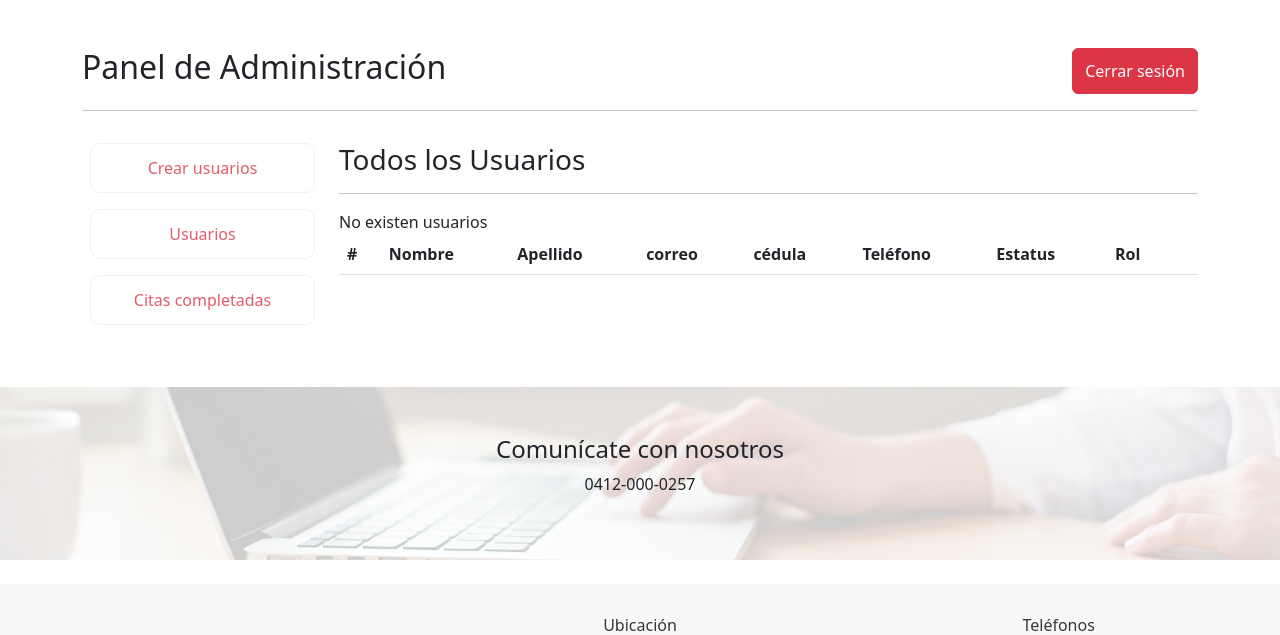
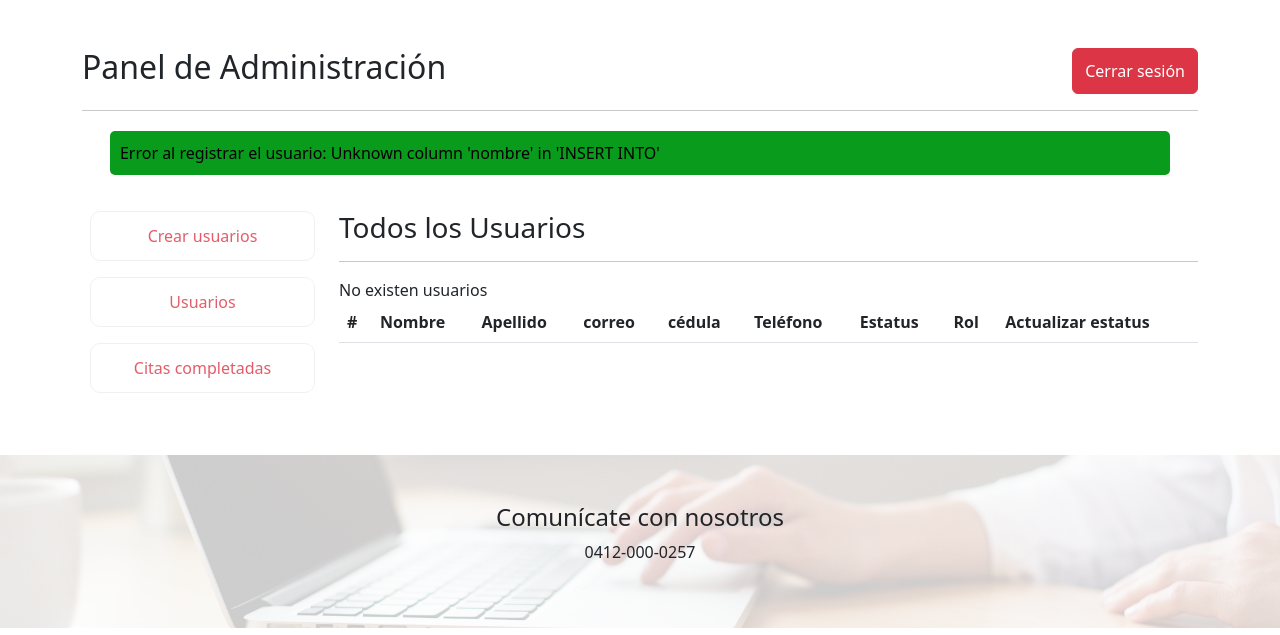
Before and after one commit to Freddyjr31/Rehab, a PHP site: the page made by php/admin.php in a window 1280 px wide, after a click on "Usuarios". Shown: the part 121-756 px from the top of the page. Run offline with PHP 8.4, Linux system fonts and the light colour scheme; a user stored in the database is signed in; data comes from the database, SQL or seed files in the repository; tables that the repository leaves empty or names only in its code hold one stand-in row (values such as "Sample post"); lists and menus that the app fills with data are empty.

Commit message:
actualización de estado de usuarios terminado

```diff
--- a/php/admin.php
+++ b/php/admin.php
@@ -29,6 +29,19 @@
 
 $sql7 = "SELECT * FROM servicios";
 $servicios = $mysqli->query($sql7);
+
+$sql8 = "SELECT * FROM estatus_usuario";
+$estatus_usuarios = $mysqli->query($sql8);
+
+$ids = array();
+$estatus = array();
+
+if ($estatus_usuarios->num_rows > 0) {
+    while ($fila8 = $estatus_usuarios->fetch_assoc()) {
+        array_push($ids, $fila8['id']);
+        array_push($estatus,$fila8['estatus_usuario']);
+    }
+}
 
 ?>
 <!DOCTYPE html>
@@ -79,6 +92,30 @@
 
             </div>
             <hr>
+            <?php
+            if (isset($_GET['error'])) {
+            ?>
+                <p class="error">
+                    <?php
+                    echo $_GET['error']
+                    ?>
+
+                </p>
+            <?php
+            }
+            ?>
+            <?php
+            if (isset($_GET['alert'])) {
+            ?>
+                <p class="notificacion">
+                    <?php
+                    echo $_GET['alert']
+                    ?>
+
+                </p>
+            <?php
+            }
+            ?>
             <!-- Menu de usuario -->
             <div class="row mt-3 mb-5">
                 <div class="d-flex align-items-start">
@@ -197,8 +234,8 @@
                                         if ($servicios->num_rows > 0) {
                                             while ($fila4 = $servicios->fetch_assoc()) {
                                                 echo '<div class="col p-1">
-                                                      <input class="form-check-input" type="checkbox" value="' . $fila4['id'] . '" id="firstCheckbox">
-                                                      <small><label class="form-check-label text-sm text-break" for="firstCheckbox">' . $fila4['nombre_servicio'] . '</label></small>
+                                                      <input class="form-check-input" name="especialidades[]" type="checkbox" value="' . $fila4['id'] . '" id="' . $fila4['id'] . '">
+                                                      <small><label class="form-check-label text-sm text-break" for="' . $fila4['id'] . '">' . $fila4['nombre_servicio'] . '</label></small>
                                                      </div>';
                                             }
                                         }
@@ -229,7 +266,7 @@
                                         <th scope="col">Teléfono</th>
                                         <th scope="col">Estatus</th>
                                         <th scope="col">Rol</th>
-                                        <th></th>
+                                        <th scope="col">Actualizar estatus</th>
                                     </tr>
                                 </thead>
                                 <tbody>
@@ -247,7 +284,21 @@
                                                         <td>" . $fila["estatus"] . "</td>
                                                         <td>" . $fila["nombre_rol"] . "</td>
                                                         <td>
-                                                            <button type='submit' id='cambiar-estatus' class='btn btn-light' data-bs-toggle='modal' data-bs-target='#exampleModal'>Cambiar Estatus</button>
+                                                        <form class='row g-3' action='actualizar_usuario.php' method='post'>
+                                                            <div class='col-sm-6'>
+                                                                <input class='form-control' type='text' name='idusuario' id='idusuario' style='display: none;' value='". $fila['id_usuarios'] ."' required />
+                                                                <select class='form-select' aria-label='Default select example' name='estatus' placeholder='' id='especialista' required>
+                                                                    <option selected>Seleccionar Estatus</option>";
+                                                                    $num = count($ids);
+                                                                    for($i = 0; $i < $num; $i++){
+                                                                        echo '<option value="'. $ids[$i] .'">'. $estatus[$i] .'</option>';
+                                                                    }
+                                                                    echo "</select>
+                                                            </div>
+                                                            <div class='col-sm-6'>
+                                                                <button type='submit' class='btn btn-primary'>Aceptar</button>
+                                                            </div>
+                                                        </form>
                                                         </td>
                                                     </tr>";
                                         }
@@ -302,7 +353,7 @@
                                                                 <p><b>Servicio: </b>' . $fila2['nombre_servicio'] . '</p>
                                                             </div>
                                                             <div class="col-sm-6">
-                                                                <p><b>Especialista: </b>' . $fila2['nombre'] . '</p>
+                                                                <p><b>Especialista: </b>' . $fila2['nombre'] . ' '. $fila2['apellido'] .'</p>
                                                             </div>
                                                             <div class="col-sm-6">
                                                                 <p><b>Fecha y Hora: </b>' . $fila2['fecha'] . ' ' . $fila2['hora'] . '</p>
@@ -310,17 +361,6 @@
                                                             <div class="col-sm-6">
                                                                 <p><b>Estatus: </b><span class="badge rounded-pill text-bg-success">' . $fila2['estatus'] . '</span></p>
                                                             </div>
-                                                            <form class="row g-3" action="">
-                                                                <div class="col-sm-6">
-                                                                    <select class="form-select" aria-label="Default select example" name="especialista" placeholder="" id="especialista" required>
-                                                                        <option selected>Cambiar Estatus </option>
-                                                                        <option value="1">estatus 1</option>
-                                                                    </select>
-                                                                </div>
-                                                                <div class="col-sm-6">
-                                                                    <button type="submit" class="btn btn-primary">Actualizar estatus</button>
-                                                                </div>
-                                                            </form>
                                                         </div>
                                                     </div>
                                                 </div>
```
Also changed, not shown: php/actualizar_usuario.php (added, +21 -0 lines), php/registrar_cita.php (+5 -2 lines), php/registrar_trabajador.php (+13 -4 lines), php/usuario.php (+6 -3 lines).
